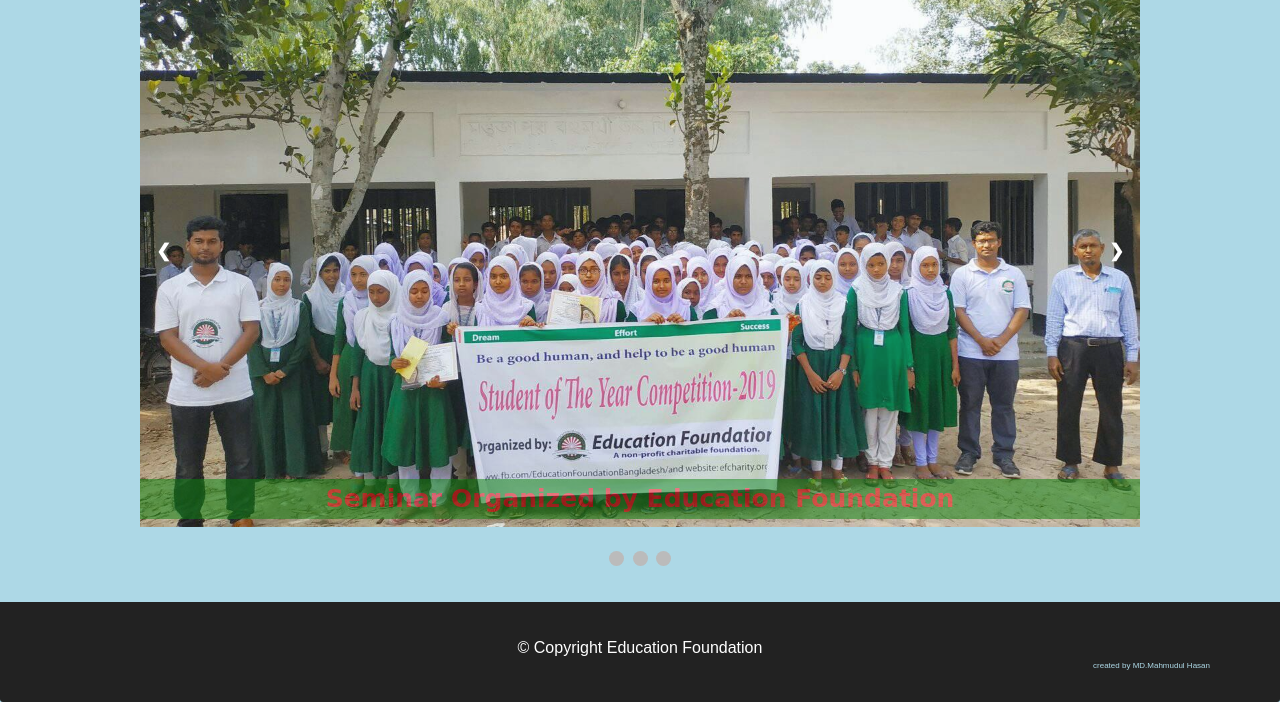
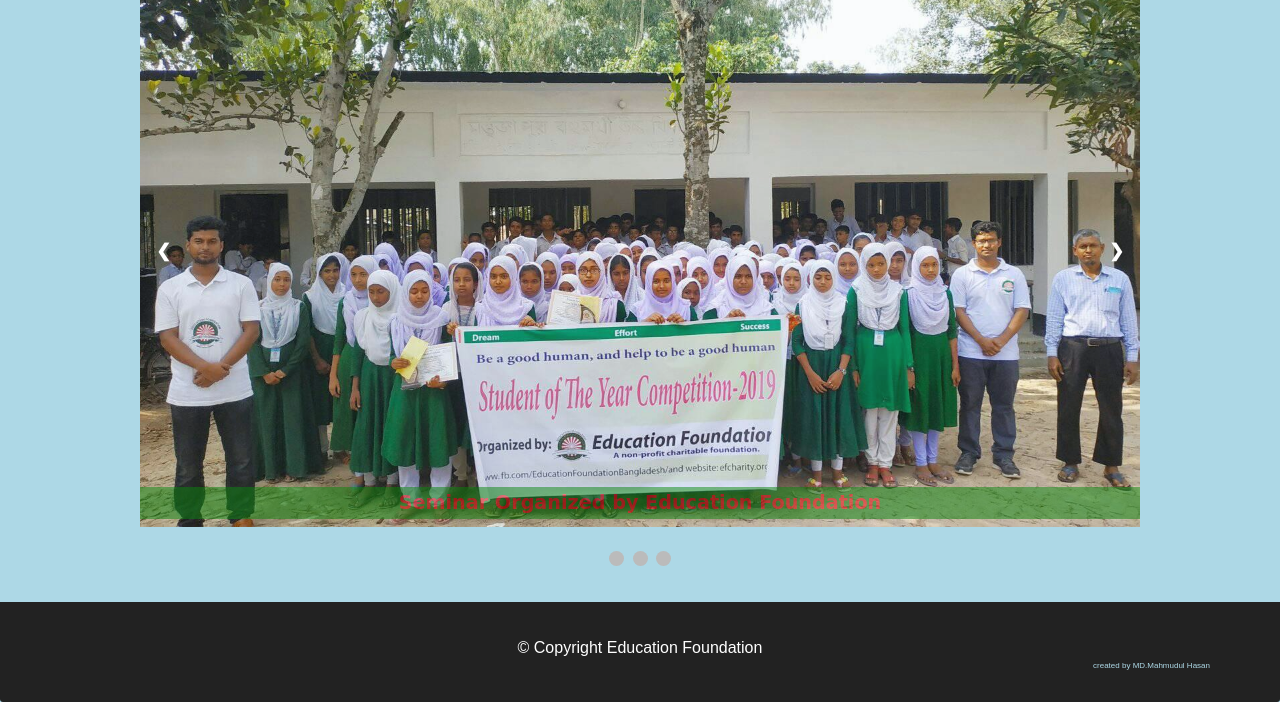
Before and after one commit to mahmud624683/efcharity, a plain HTML site: page index.html in a window 1280 px wide. Shown: the part 286-988 px from the top of the page. Drawn offline with Linux system fonts and the light colour scheme; a web font is replaced by a local one.

Commit message:
Update styles.css

```diff
--- a/css/styles.css
+++ b/css/styles.css
@@ -222,7 +222,7 @@
   color: red;
   font-family: 'Geostar Fill', cursive;
   background: green;
-  font-size: 25px;
+  font-size: 1.5vw;
   font-weight: bolder;
   padding: 2px 2px;
   position: absolute;
```
